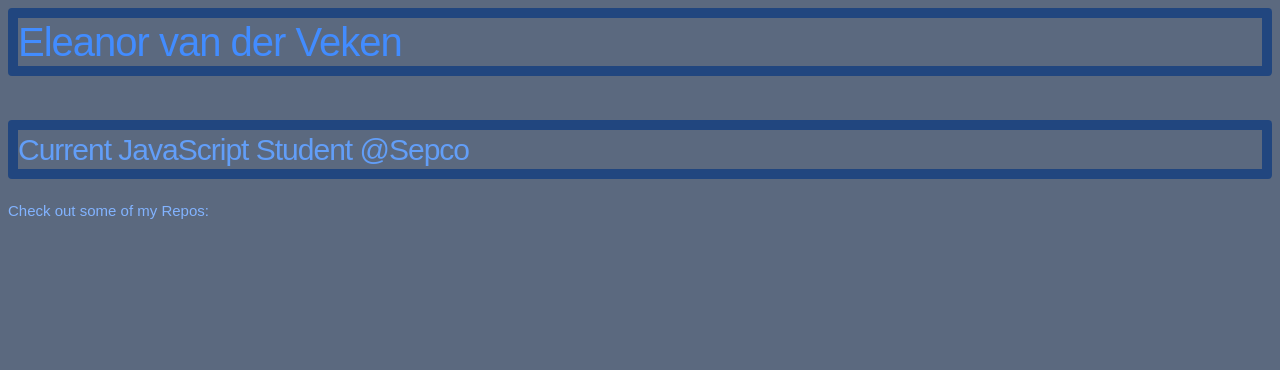
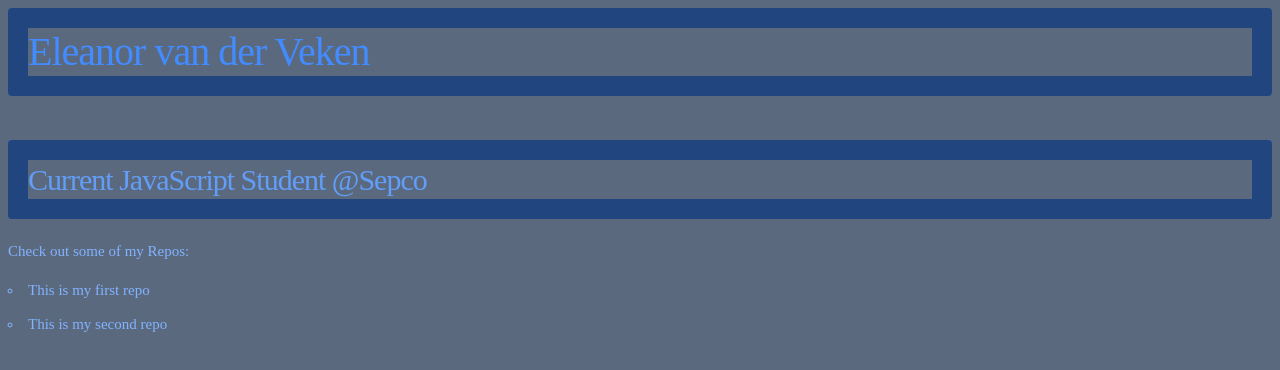
Before and after one commit to EdenRefined/EdenRefined.github.io, a plain HTML site: page index.html in a window 1280 px wide. Drawn offline with Linux system fonts and the light colour scheme.

Commit message:
Second Font attempt

```diff
--- a/index.html
+++ b/index.html
@@ -11,7 +11,13 @@
 <br>
 <h3>Current JavaScript Student @Sepco</h3>
 
-<p>Check out some of my Repos:</p>
+<p>Check out some of my Repos:
+    <ul>
+        <li>This is my first repo</li>
+        <li>This is my second repo</li>
+    </ul>
+</p>
+
 
 </body>
 </html>
--- a/style.css
+++ b/style.css
@@ -12,7 +12,7 @@
         font-size: 1.5em; /* currently ems cause chrome bug misinterpreting rems on body element */
         line-height: 1.6;
         font-weight: 400;
-        font-family: "Chalkduster", sans-serif;
+        font-family: 'Chalkduster';
         color: #82B3FF;
         background-color: #5B697F;}
 
@@ -23,7 +23,7 @@
         margin-top: 0;
         margin-bottom: 2rem;
         font-weight: 300;
-        border: 10px solid #21467F;
+        border: 20px solid #21467F;
         border-radius: 4px;}
       h1 { font-size: 4.0rem; line-height: 1.2;  letter-spacing: -.1rem; color: #428CFF;}
       h2 { font-size: 3.6rem; line-height: 1.25; letter-spacing: -.1rem; }
```
